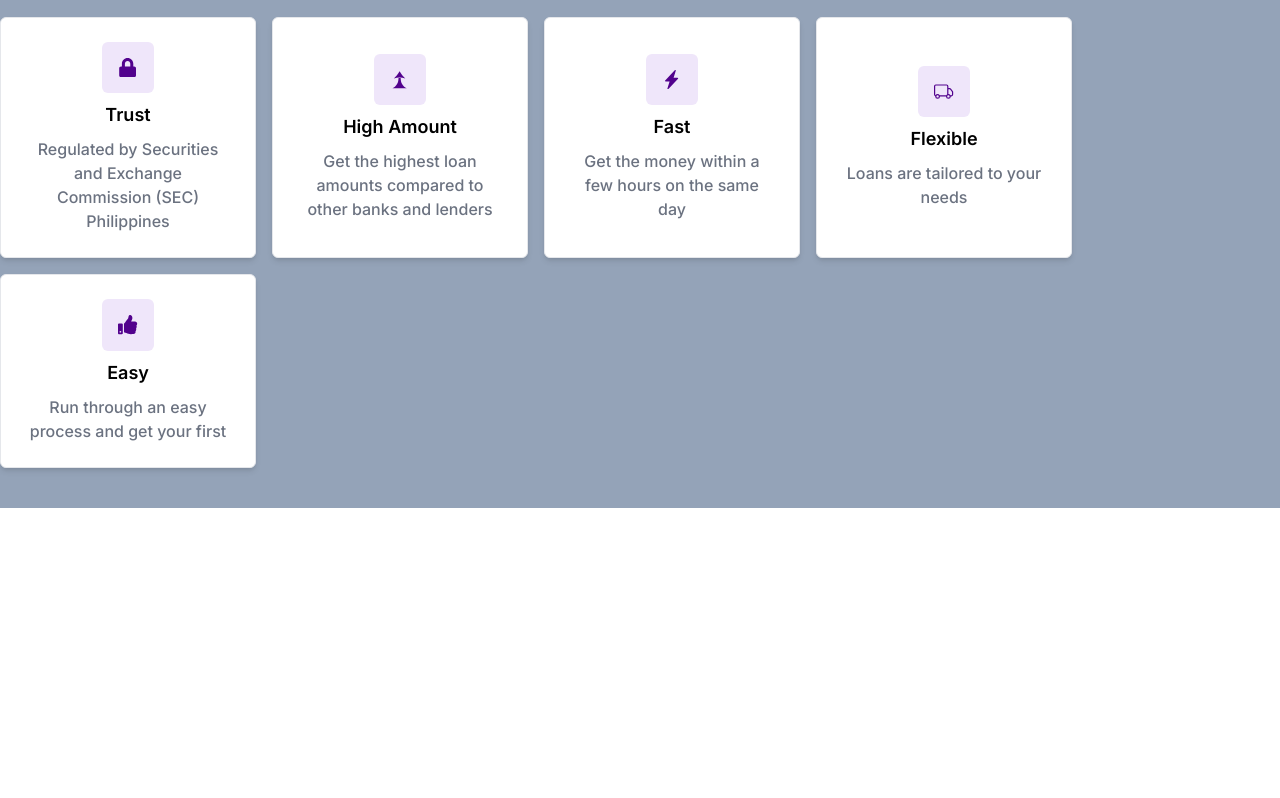
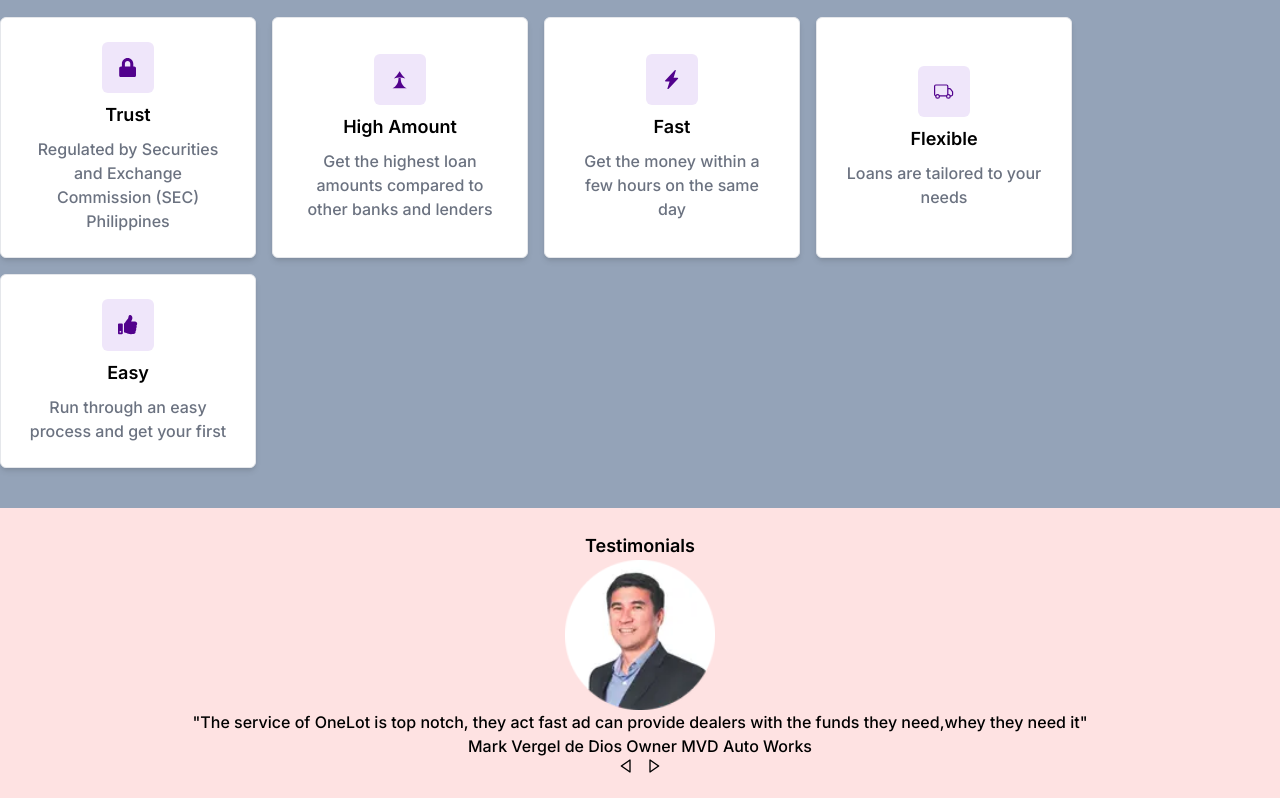
Before and after one commit to Prasangatre/onelotui, a Next.js app: page / in a window 1280 px wide. Shown: the part 2914-3712 px from the top of the page. Before the commit the page ends 3422 px from the top, so only its background shows below. Built offline with nearby package versions, Linux system fonts and the light colour scheme.

Commit message:
layout for testimonial

```diff
--- a/src/app/page.tsx
+++ b/src/app/page.tsx
@@ -3,6 +3,7 @@ import FinanceSection from "@/components/carFinance/page";
 import FeatureSection from "@/components/features/page";
 import HeroSection from "@/components/hero/page";
 import NavBar from "@/components/navBar/page";
+import TestimonialSection from "@/components/testimonial/page";
 import Image from "next/image";
 
 export default function Home() {
@@ -12,7 +13,8 @@ export default function Home() {
       <HeroSection />
       <About />
       <FinanceSection />
-      <FeatureSection/>
+      <FeatureSection />
+      <TestimonialSection/>
    </div>
   );
 }
--- /dev/null
+++ b/src/components/testimonial/page.tsx
@@ -0,0 +1,36 @@
+import Image from "next/image";
+import React from "react";
+import { BiLeftArrow, BiRightArrow } from "react-icons/bi";
+
+const TestimonialSection = () => {
+  return (
+    <div className="bg-red-100 flex flex-col justify-center items-center py-6 ">
+      <div className="font-semibold text-lg">Testimonials</div>
+      <div>
+        <Image src={"/Avatar_2.jpg"} height={"50"} width={"150"} />
+      </div>
+      <div className="font-medium line-clamp-2 text-base text-[#000] ">
+        "The service of OneLot is top notch, they act fast ad can provide
+        dealers with the funds they need,whey they need it"
+      </div>
+      <div className="flex items-center gap-1">
+        <div className="font-medium line-clamp-2 text-base text-[#000] ">
+          Mark Vergel de Dios
+        </div>
+        <div className="font-medium line-clamp-2 text-base text-[#000] ">
+          Owner MVD Auto Works
+        </div>
+      </div>
+      <div className="flex items-center gap-3">
+        <div>
+          <BiLeftArrow />
+        </div>
+        <div>
+          <BiRightArrow />
+        </div>
+      </div>
+    </div>
+  );
+};
+
+export default TestimonialSection;
```
